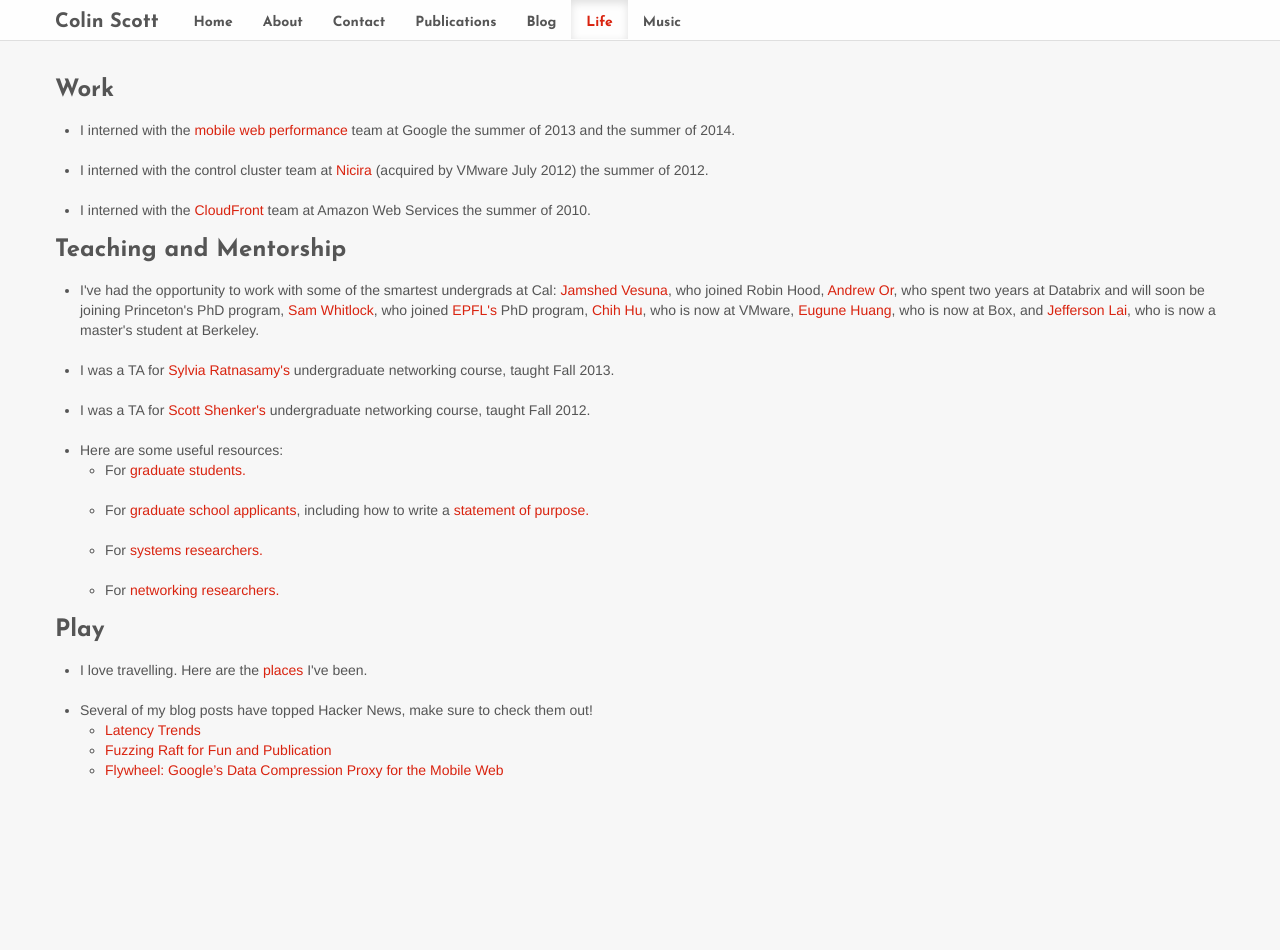
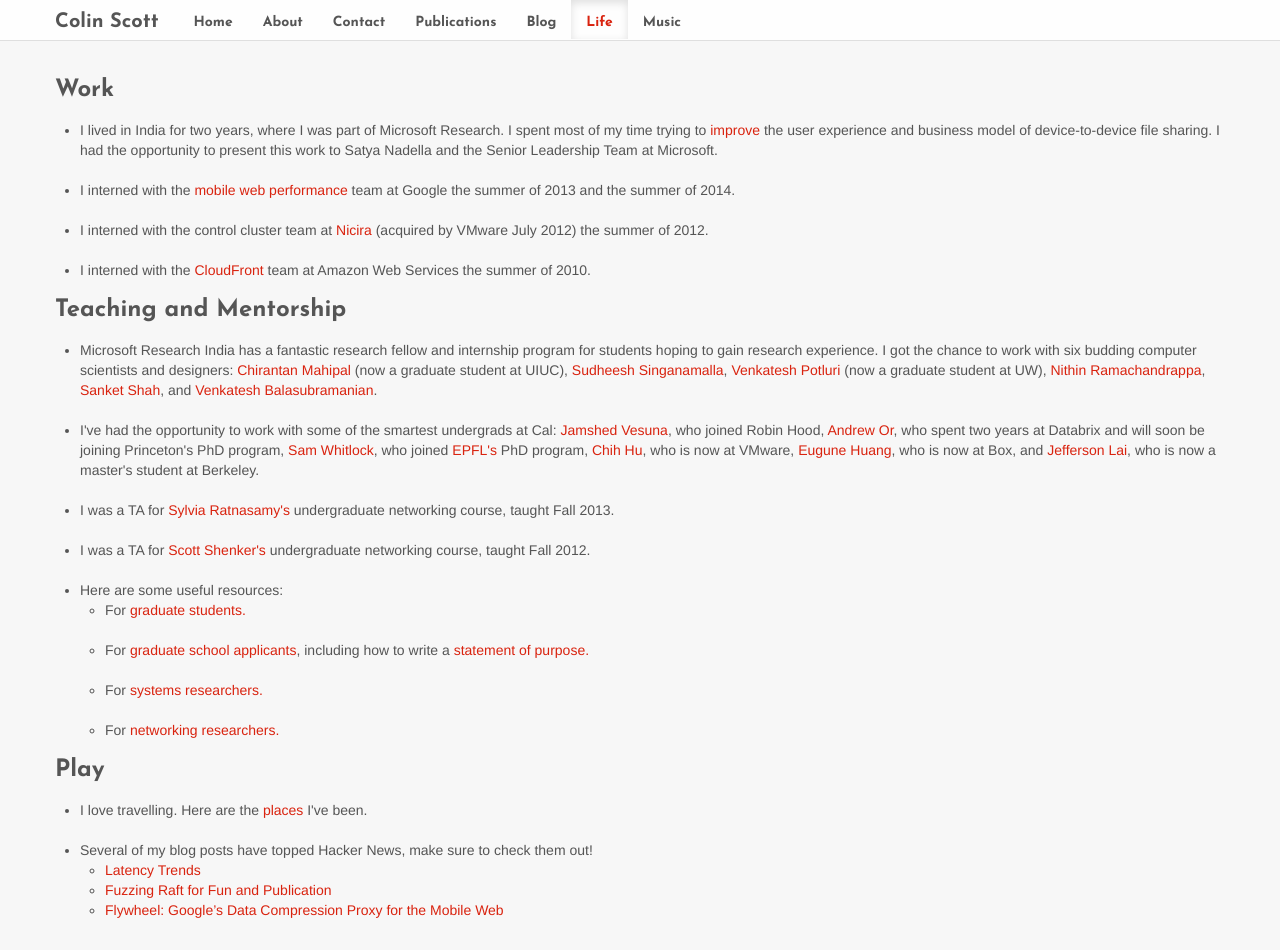
Before and after one commit to colin-scott/personal_website, a Jekyll site: the page built from life.html, in a window 1280 px wide and 950 px high. Built offline with Jekyll 4.4.1, drawn with Linux system fonts in a browser that asks for light colours; Markdown is read by kramdown in place of the engine named in the settings.

Commit message:
Flourish on India

```diff
--- a/life.html
+++ b/life.html
@@ -8,7 +8,16 @@ description: Random Tidbits
 <h3>Work</h3>
 <ul>
 <li>
-  I interned with the
+I lived in India for two years, where I was part of Microsoft Research. I
+spent most of my time trying to <a
+  href="https://1drv.ms/v/s!AjN1FdYaZjXWffnPPV2I91aAEkc">improve</a>
+the user experience and business model of device-to-device file sharing. I had
+the opportunity to present this work to Satya Nadella and the Senior
+Leadership Team at Microsoft.</br>
+</li>
+<br />
+<li>
+I interned with the
   <a href=https://matt-welsh.blogspot.com/2011/05/what-im-working-on-at-google-making.html>mobile web performance</a> team at
   Google the summer of 2013 and the summer of 2014.
 </li>
@@ -26,6 +35,21 @@ description: Random Tidbits
 </ul>
 <h3>Teaching and Mentorship</h3>
 <ul>
+<li>
+Microsoft Research India has a fantastic research fellow and internship
+program for students hoping to gain research experience. I got the chance to
+work with six budding computer scientists and designers: <a
+   href="https://www.linkedin.com/in/chirantanmahipal">Chirantan Mahipal</a>
+(now a graduate student at UIUC),
+<a href="https://sudheesh.info/">Sudheesh Singanamalla</a>,
+<a href="https://venkateshpotluri.me/">Venkatesh Potluri</a> (now a graduate
+student at UW),
+<a href="https://in.linkedin.com/in/nithin-ramachandrappa-607292135">Nithin Ramachandrappa</a>,
+<a href="https://in.linkedin.com/in/sanket-shah-0a8869160">Sanket Shah</a>,
+and
+<a href="https://in.linkedin.com/in/venkatesh-balasubramanian-40788876">Venkatesh Balasubramanian</a>.
+</li>
+<br />
 <li>
 I've had the opportunity to work with some of the smartest undergrads at Cal:
 <a href="https://www.linkedin.com/in/jamshedvesuna">Jamshed Vesuna</a>, who
```
Also changed, not shown: about.html (+7 -1 lines).
